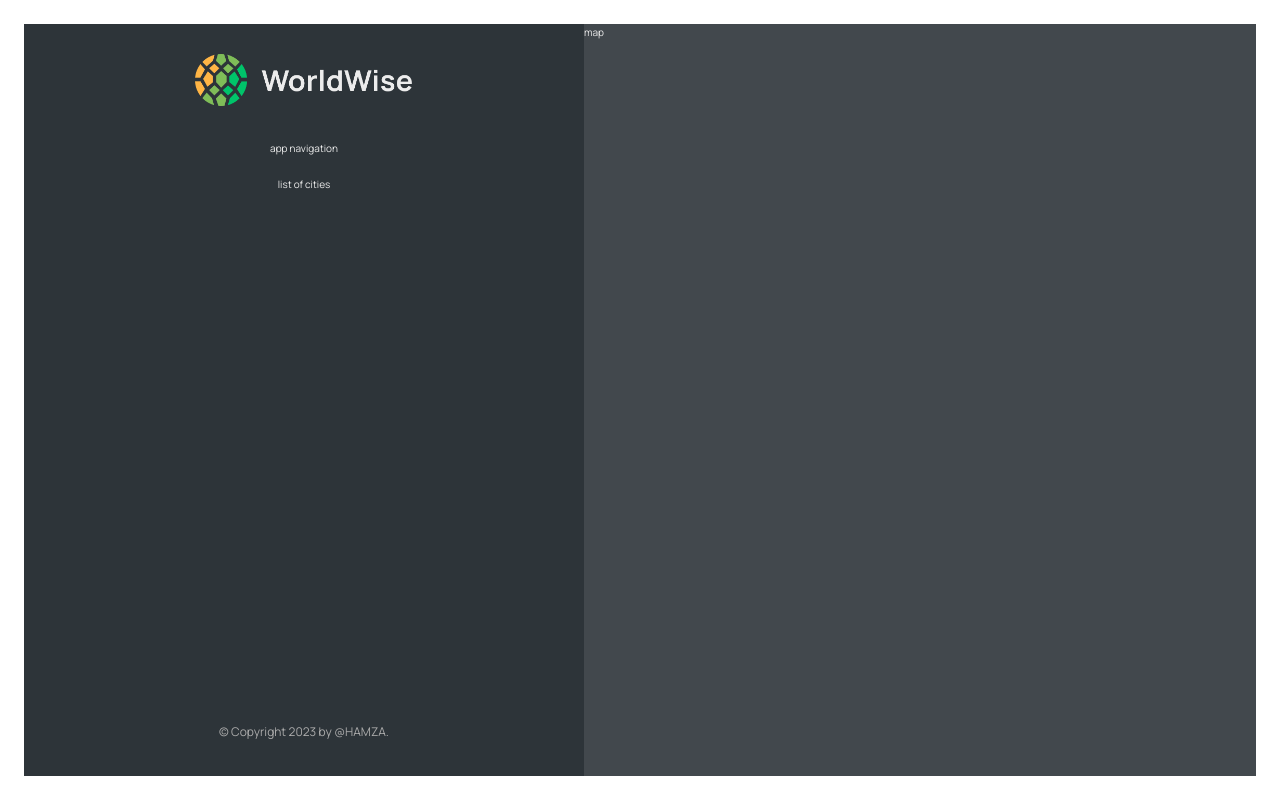
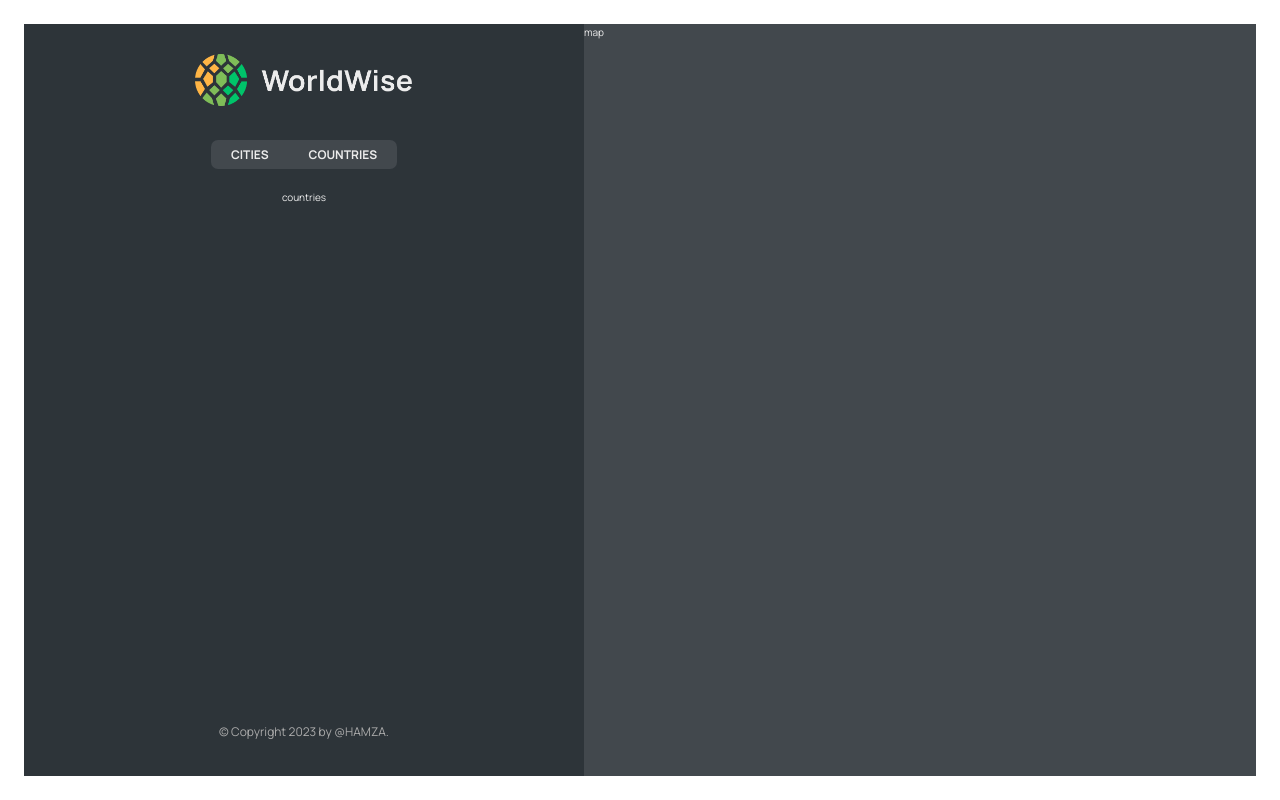
Before and after one commit to HamzaHamani/World-Wise, a React (Vite) app: page /app in a window 1280 px wide. Built offline with nearby package versions, Linux system fonts and the light colour scheme.

Commit message:
added navigatipn app map layout

```diff
--- a/src/App.jsx
+++ b/src/App.jsx
@@ -14,8 +14,14 @@
           <Route path="/" element={<Homepage />} />
           <Route path="pricing" element={<Pricing />} />
           <Route path="product" element={<Product />} />
-          <Route path="app" element={<AppLayout />} />
+          <Route path="app" element={<AppLayout />}>
+            <Route index element={<p>countries</p>} />
+            <Route path="cities" element={<p>cities</p>} />
+            <Route path="countries" element={<p>countries</p>} />
+            <Route path="form" element={<p>form</p>} />
+          </Route>
           <Route path="/login" element={<Login />} />
+
           <Route path="*" element={<PageNotFound />} />
         </Routes>
       </BrowserRouter>
--- a/src/components/AppNav.jsx
+++ b/src/components/AppNav.jsx
@@ -1,6 +1,18 @@
+import { NavLink } from "react-router-dom";
 import styles from "./AppNav.module.css";
 function AppNav() {
-  return <nav className={styles.nav}>app navigation</nav>;
+  return (
+    <nav className={styles.nav}>
+      <ul>
+        <li>
+          <NavLink to="cities">Cities</NavLink>
+        </li>
+        <li>
+          <NavLink to="countries">Countries</NavLink>
+        </li>
+      </ul>
+    </nav>
+  );
 }
 
 export default AppNav;
--- a/src/components/SideBar.jsx
+++ b/src/components/SideBar.jsx
@@ -1,3 +1,4 @@
+import { Outlet } from "react-router-dom";
 import AppNav from "./AppNav";
 import Logo from "./Logo";
 import style from "./Sidebar.module.css";
@@ -6,7 +7,8 @@
     <div className={style.sidebar}>
       <Logo />
       <AppNav />
-      <p>list of cities</p>
+      {/* <p>list of cities</p> */}
+      <Outlet />
       <footer className={style.footer}>
         <p className={style.copyright}>
           &copy; Copyright {new Date().getFullYear()} by @HAMZA.
```
